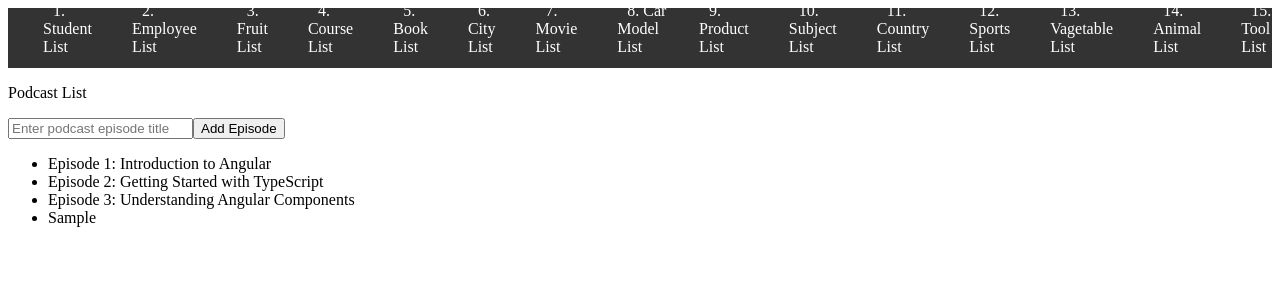
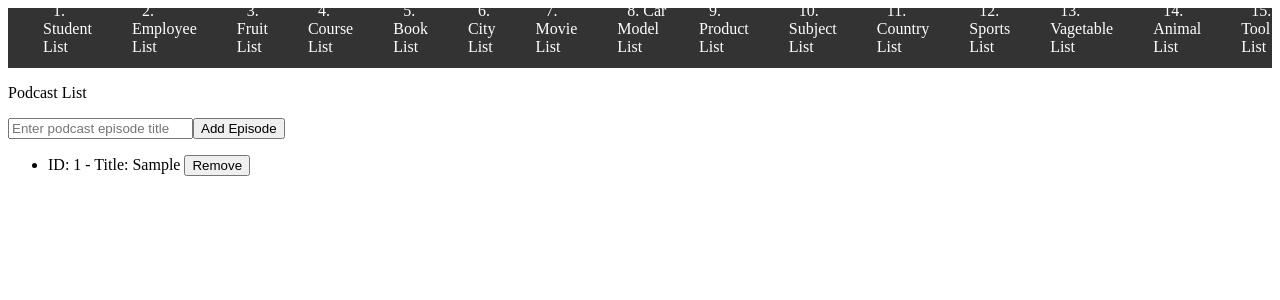
Before and after one commit to kaysie0919/AngularDataStructure, an Angular app: page /podlist in a window 1280 px wide. Both pictures are taken after typing "Sample" into the empty fields and a click on the button "Add Episode". Shown: the top 300 px of the page. Built offline with nearby package versions, Linux system fonts and the light colour scheme.

Commit message:
Add exerciselist service

```diff
--- /dev/null
+++ b/src/app/components/interface/podcastlist.ts
@@ -0,0 +1,4 @@
+export interface Podcast {
+    id: number;
+    title: string;
+  }
--- a/src/app/components/podcastlist/podcastlist.component.html
+++ b/src/app/components/podcastlist/podcastlist.component.html
@@ -1,8 +1,10 @@
 <p>Podcast List</p>
 <input type="text" [(ngModel)]="episode" placeholder="Enter podcast episode title">
-
 <button (click)="addEpisode()">Add Episode</button>
 
 <ul>
-  <li *ngFor="let episode of podcastList">{{ episode }}</li>
+  <li *ngFor="let podcast of podcastList">
+    ID: {{ podcast.id }} - Title: {{ podcast.title }}
+    <button (click)="removeEpisode(podcast.id)">Remove</button>
+  </li>
 </ul>
--- a/src/app/components/podcastlist/podcastlist.component.ts
+++ b/src/app/components/podcastlist/podcastlist.component.ts
@@ -1,19 +1,36 @@
 import { Component } from '@angular/core';
+import { PodcastlistService } from '../services/podcastlist.service';
+import { Podcast } from '../interface/podcastlist';
 
 @Component({
   selector: 'app-podcastlist',
   templateUrl: './podcastlist.component.html',
-  styleUrl: './podcastlist.component.css'
+  styleUrls: ['./podcastlist.component.css']
 })
 export class PodcastlistComponent {
   episode: string = '';
-  podcastList: string[] = ['Episode 1: Introduction to Angular', 'Episode 2: Getting Started with TypeScript', 'Episode 3: Understanding Angular Components'];
+  podcastList: Podcast[] = [];
+  nextId: number = 1;
+
+  constructor(private podcastService: PodcastlistService) {
+    this.podcastList = this.podcastService.getPodcastList();
+  }
 
   addEpisode() {
     if (this.episode.trim()) {
-      this.podcastList.push(this.episode.trim());
+      const newPodcast: Podcast = { id: this.nextId++, title: this.episode.trim() };
+      this.podcastService.addPodcast(newPodcast);
+      this.updatePodcastList();
       this.episode = '';
     }
   }
 
+  removeEpisode(id: number) {
+    this.podcastService.removePodcast(id);
+    this.updatePodcastList();
+  }
+
+  private updatePodcastList() {
+    this.podcastList = this.podcastService.getPodcastList();
+  }
 }
--- /dev/null
+++ b/src/app/components/services/podcastlist.service.ts
@@ -0,0 +1,21 @@
+import { Injectable } from '@angular/core';
+import { Podcast } from '../interface/podcastlist';
+
+@Injectable({
+  providedIn: 'root'
+})
+export class PodcastlistService {
+  private podcastList: Podcast[] = [];
+
+  getPodcastList(): Podcast[] {
+    return this.podcastList;
+  }
+
+  addPodcast(podcast: Podcast): void {
+    this.podcastList.push(podcast);
+  }
+
+  removePodcast(id: number): void {
+    this.podcastList = this.podcastList.filter(podcast => podcast.id !== id);
+  }
+}
```
Also changed, not shown: 1 other file (tests, documents, lock files or other folders).
